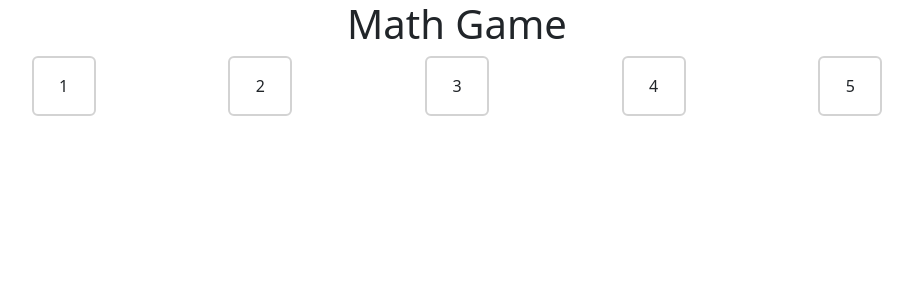
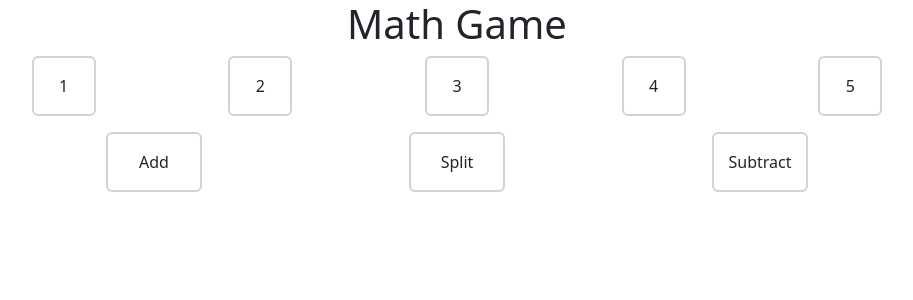
Before and after one commit to SaidNivek/math-game, a React (Create React App) app: page / in a window 1280 px wide. Shown: the top 300 px of the page, without its empty margins (183-1096 px from the left). Built offline with nearby package versions, Linux system fonts and the light colour scheme.

Commit message:
Working on CSS/layout for the functions of the game

```diff
--- /dev/null
+++ b/src/components/Functions.jsx
@@ -0,0 +1,20 @@
+import React from 'react'
+import Card from 'react-bootstrap/Card'
+
+function Functions() {
+  return (
+    <div className='d-flex justify-content-evenly mt-3'>
+        <Card style={{width:'6rem', border:'2px lightgrey solid'}}>
+            <Card.Body className='d-flex justify-content-center'>Add</Card.Body>
+        </Card>
+        <Card style={{width:'6rem', border:'2px lightgrey solid'}}>
+            <Card.Body className='d-flex justify-content-center'>Split</Card.Body>
+        </Card>
+        <Card style={{width:'6rem', border:'2px lightgrey solid'}}>
+            <Card.Body className='d-flex justify-content-center'>Subtract</Card.Body>
+        </Card>
+    </div>
+  )
+}
+
+export default Functions
--- a/src/components/GameScreen.jsx
+++ b/src/components/GameScreen.jsx
@@ -1,15 +1,15 @@
 import React, { useState } from 'react'
 import Card from 'react-bootstrap/Card'
 import Numbers from './Numbers'
+import Functions from './Functions'
 
 function GameScreen() {
 
-
-
   return (
-    <div className='d-flex justify-content-evenly '>
-        <Numbers />
-    </div>
+    <>
+        <Numbers  />
+        <Functions />
+    </>
   )
 }
 
--- a/src/components/Numbers.jsx
+++ b/src/components/Numbers.jsx
@@ -6,7 +6,7 @@ function Numbers() {
     // Setup some dummy numbers for the game
     const [numbers, setNumbers] = useState([1,2,3,4,5])
   return (
-    <>
+    <div className='d-flex justify-content-evenly '>
     {numbers.map((number) => {
         return (
             <Card style={{ width:'4rem', border:'2px lightgrey solid'}}>
@@ -14,7 +14,7 @@ function Numbers() {
             </Card>
         )
     })}
-    </>
+    </div>
   )
 }
 
```
